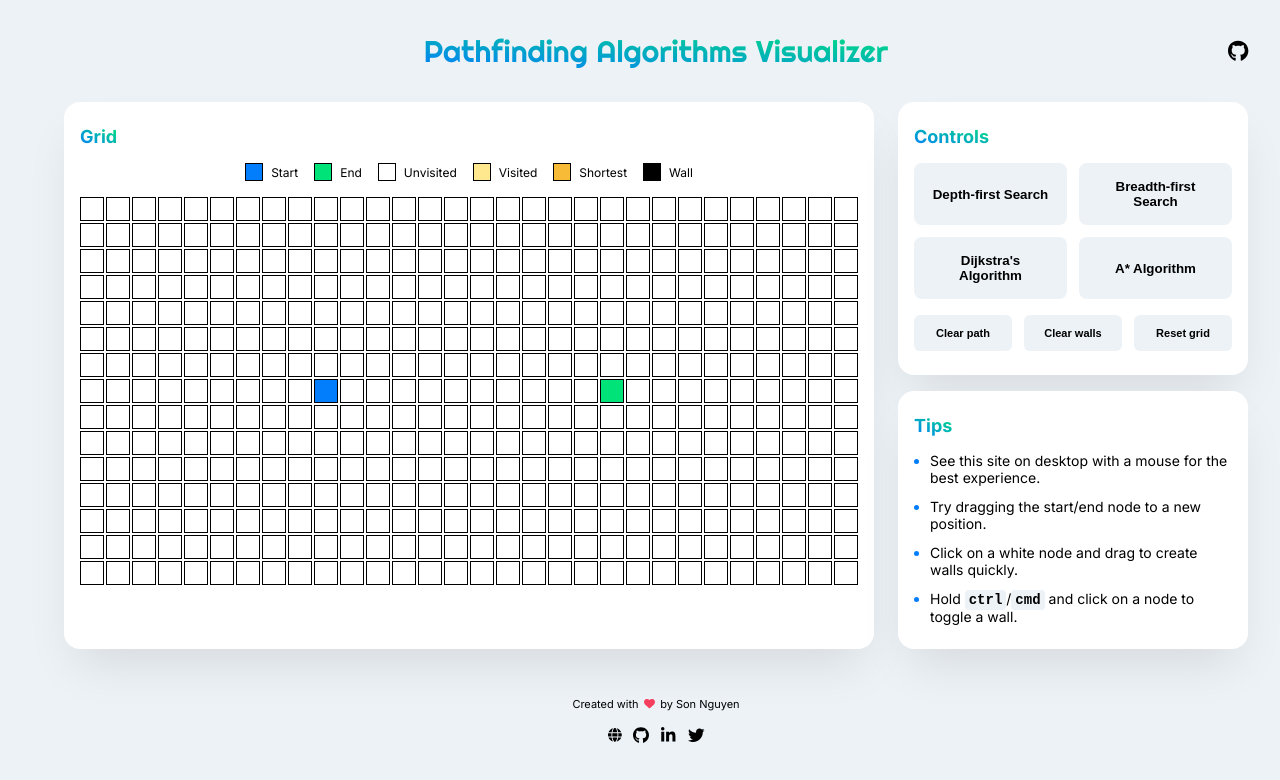
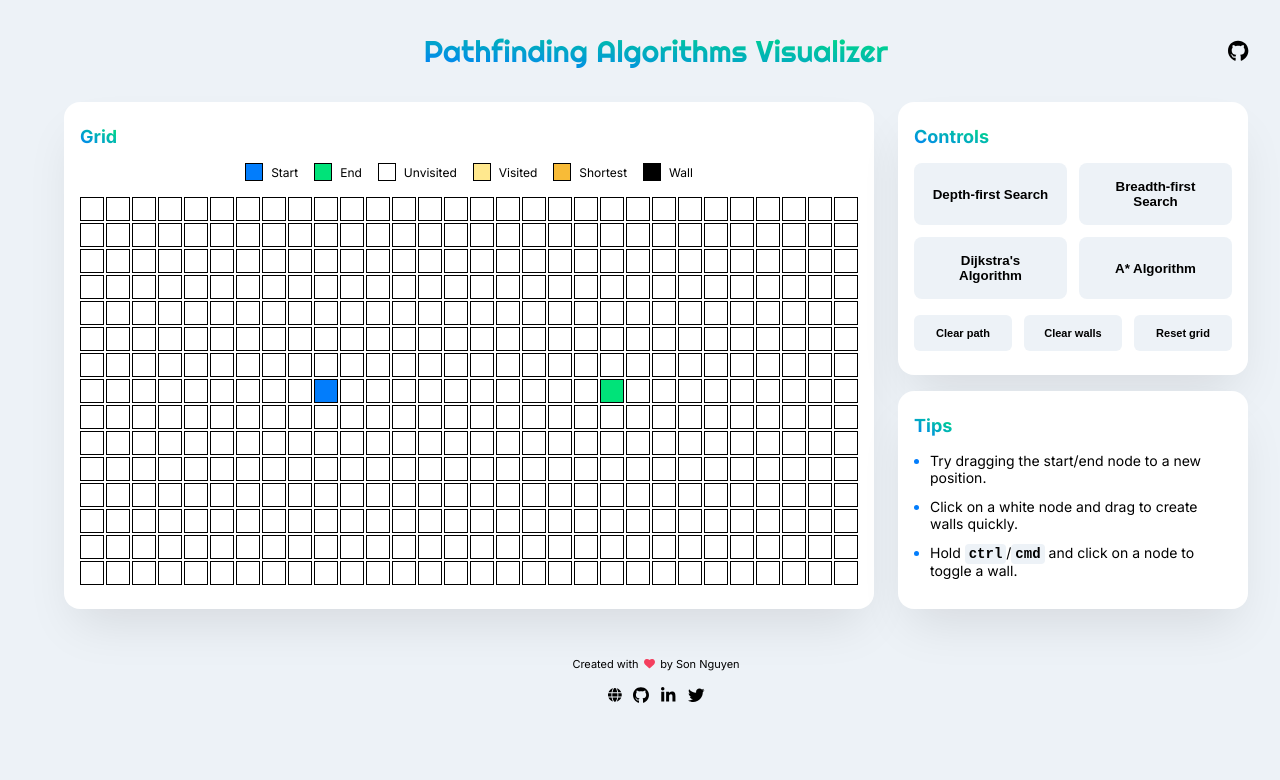
Before and after one commit to sonngdev/algorithms-visualizer, a React (Vite) app: page / in a window 1280 px wide. Shown: the top 780 px of the page. Built offline with nearby package versions, Linux system fonts and the light colour scheme.

Commit message:
feat: display different tips on mobile and desktop

```diff
--- a/package.json
+++ b/package.json
@@ -14,6 +14,7 @@
     "@fortawesome/react-fontawesome": "^0.2.0",
     "immer": "^9.0.16",
     "react": "^18.0.0",
+    "react-device-detect": "^2.2.3",
     "react-dom": "^18.0.0"
   },
   "devDependencies": {
--- a/src/App.css
+++ b/src/App.css
@@ -283,7 +283,7 @@ footer a, footer a:visited {
 
   .tips {
     grid-area: tips;
-    align-self: start;
+    align-self: stretch;
   }
 
   footer {
--- a/src/App.tsx
+++ b/src/App.tsx
@@ -3,6 +3,7 @@ import produce from 'immer';
 import { FontAwesomeIcon } from '@fortawesome/react-fontawesome';
 import { faGithub, faLinkedinIn, faTwitter } from '@fortawesome/free-brands-svg-icons';
 import { faHeart, faGlobe } from '@fortawesome/free-solid-svg-icons';
+import { isMobile } from 'react-device-detect';
 
 import Node, { NodeType } from './components/Node';
 import { calculateDefaultNodePositions, calculateGridDimension } from './utils/dimension';
@@ -375,12 +376,21 @@ function App() {
 
       <div className="tips">
         <h2>Tips</h2>
+        {isMobile ? (
           <ul>
             <li>
               <div>
-              See this site on desktop with a mouse for the best experience.
+                See this site on desktop with a mouse to see extra features.
               </div>
             </li>
+            <li>
+              <div>
+                Tap on a white node and drag to create a wall.
+              </div>
+            </li>
+          </ul>
+        ) : (
+          <ul>
             <li>
               <div>
                 Try dragging the start/end node to a new position.
@@ -397,6 +407,7 @@ function App() {
               </div>
             </li>
           </ul>
+        )}
       </div>
 
       <footer>
```
Also changed, not shown: 1 other file (tests, documents, lock files or other folders). Lines whose indentation alone changed are shown as unchanged.
